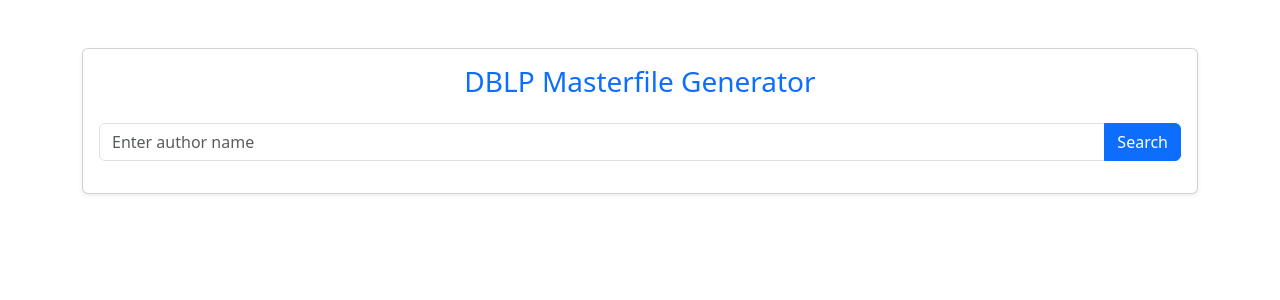
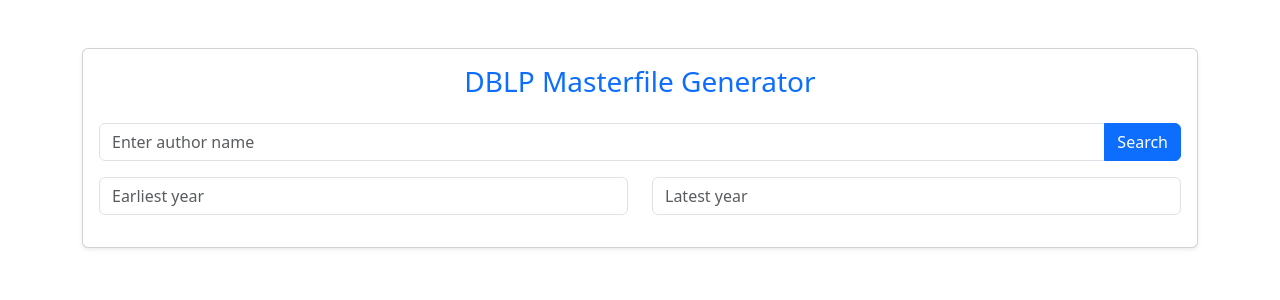
Before and after one commit to Felix-7/dblp-masterfile-gen, an Angular app: page / in a window 1280 px wide. Shown: the top 300 px of the page. Built offline with nearby package versions, Linux system fonts and the light colour scheme.

Commit message:
Add Year-Filter-Option

```diff
--- a/src/app/components/author-search/author-search.component.html
+++ b/src/app/components/author-search/author-search.component.html
@@ -13,6 +13,25 @@
         <button class="btn btn-primary" (click)="searchAuthor()">Search</button>
       </div>
 
+      <div class="row mb-3">
+        <div class="col">
+          <input
+            type="number"
+            class="form-control"
+            [(ngModel)]="earliestYear"
+            placeholder="Earliest year"
+          />
+        </div>
+        <div class="col">
+          <input
+            type="number"
+            class="form-control"
+            [(ngModel)]="latestYear"
+            placeholder="Latest year"
+          />
+        </div>
+      </div>
+
       <div *ngIf="suggestions?.length">
         <ul class="list-group mb-4">
           <li
@@ -26,10 +45,18 @@
         </ul>
       </div>
 
+      <!-- Display statistics if available -->
+      <div *ngIf="statsAvailable" class="mb-3">
+        <p><strong>Works Count:</strong> {{ worksCount }}</p>
+        <p><strong>Distinct Authors:</strong> {{ authorsCount }}</p>
+      </div>
+
       <div *ngIf="masterfileLines?.length">
         <div class="mb-3">
           <label class="form-label fw-bold">Generated MASTER-File:</label>
-          <pre class="form-control" style="height: 300px; overflow-y: scroll;">{{ masterfileLines.join('\n') }}</pre>
+          <pre class="form-control" style="height: 300px; overflow-y: scroll;">
+            {{ masterfileLines.join('\n') }}
+          </pre>
         </div>
         <button class="btn btn-success w-100" (click)="downloadMasterfile()">Download MASTER-File</button>
       </div>
--- a/src/app/components/author-search/author-search.component.ts
+++ b/src/app/components/author-search/author-search.component.ts
@@ -17,8 +17,13 @@
 })
 export class AuthorSearchComponent {
   authorName: string = '';
+  earliestYear?: number;
+  latestYear?: number;
   suggestions: any[] = [];
   masterfileLines: string[] = [];
+  worksCount: number = 0;
+  authorsCount: number = 0;
+  statsAvailable: boolean = false;
 
   constructor(
     private dblpService: DblpService,
@@ -50,7 +55,29 @@
     const authorId = suggestion.author.id;
     this.dblpService.loadPublications(authorId).subscribe(rawXml => {
       const publications = this.masterfileService.parsePublications(rawXml);
-      this.masterfileLines = this.masterfileService.generateMasterfileLines(publications, authorId);
+
+      const filteredPubs = publications.filter(pub => {
+        if (this.earliestYear && pub.year < this.earliestYear) {
+          return false;
+        }
+        if (this.latestYear && pub.year > this.latestYear) {
+          return false;
+        }
+        return true;
+      });
+
+      // Statistics
+      this.worksCount = filteredPubs.length;
+      const authorsSet = new Set();
+      filteredPubs.forEach(pub => {
+        pub.authors.forEach((author: any) => {
+          authorsSet.add(author.id);
+        });
+      });
+      this.authorsCount = authorsSet.size;
+      this.statsAvailable = true;
+
+      this.masterfileLines = this.masterfileService.generateMasterfileLines(filteredPubs, authorId);
     });
   }
 
```
